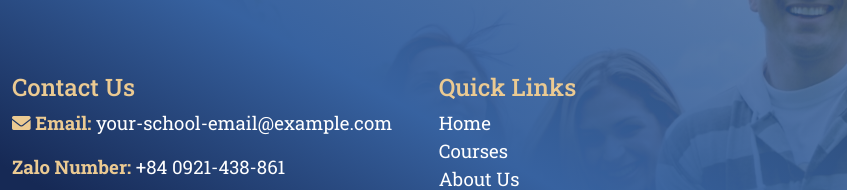
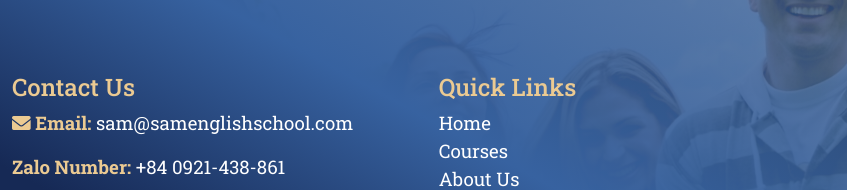
Before and after one commit to NikAndSer/samenglishschool, a website: page index.html in a window 1280 px wide. Shown: the part 5988-6178 px from the top of the page, 0-847 px from the left. Drawn offline with nearby package versions, Linux system fonts and the light colour scheme; a web font is replaced by a local one.

Commit message:
email sam@samenglishschool.com

```diff
--- a/index.html
+++ b/index.html
@@ -509,8 +509,8 @@
               <p>
                 <i class="fas fa-envelope"></i>
                 <strong>Email:</strong>
-                <a href="mailto:your-school-email@example.com"
-                  >your-school-email@example.com</a
+                <a href="mailto:sam@samenglishschool.com"
+                  >sam@samenglishschool.com</a
                 >
               </p>
               <p>
```
Also changed, not shown: pages/contact.html (+2 -2 lines), pages/courses.html (+2 -2 lines), pages/recruitment.html (+2 -2 lines), 1 other file.
